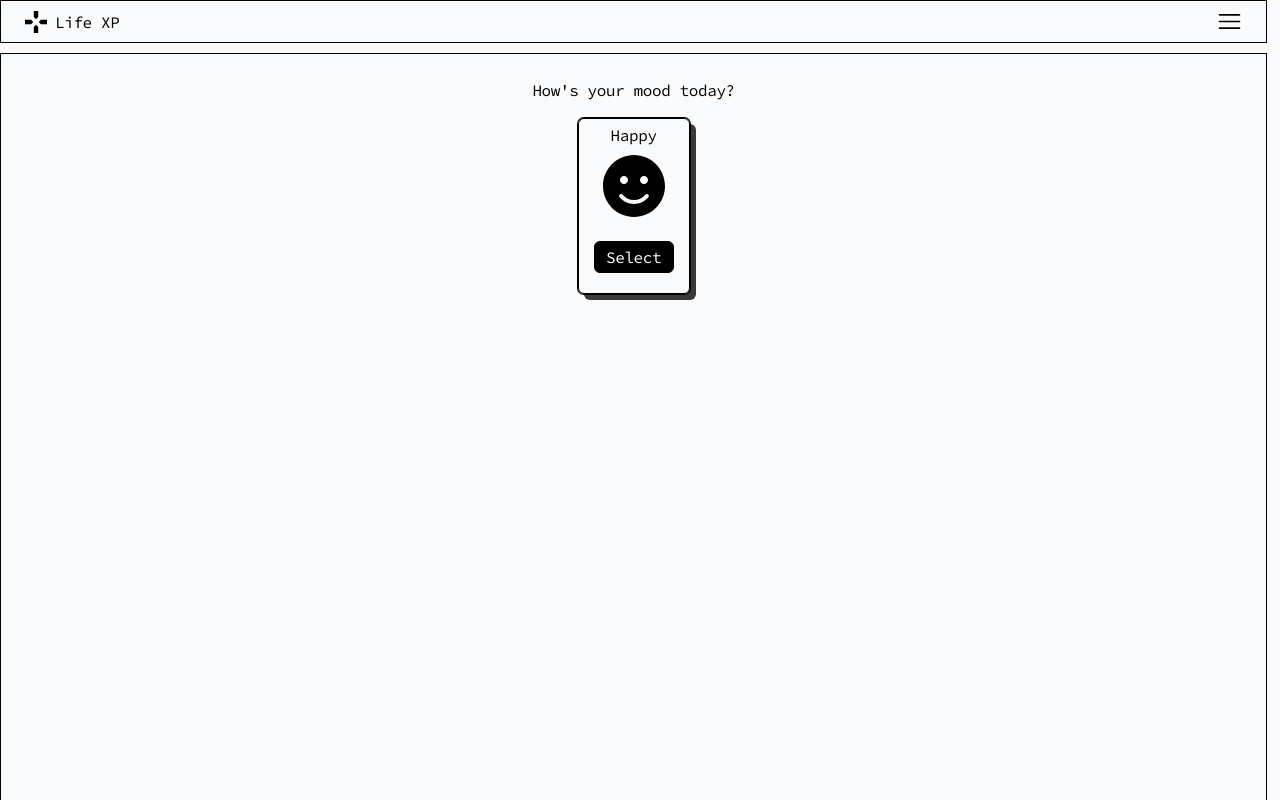
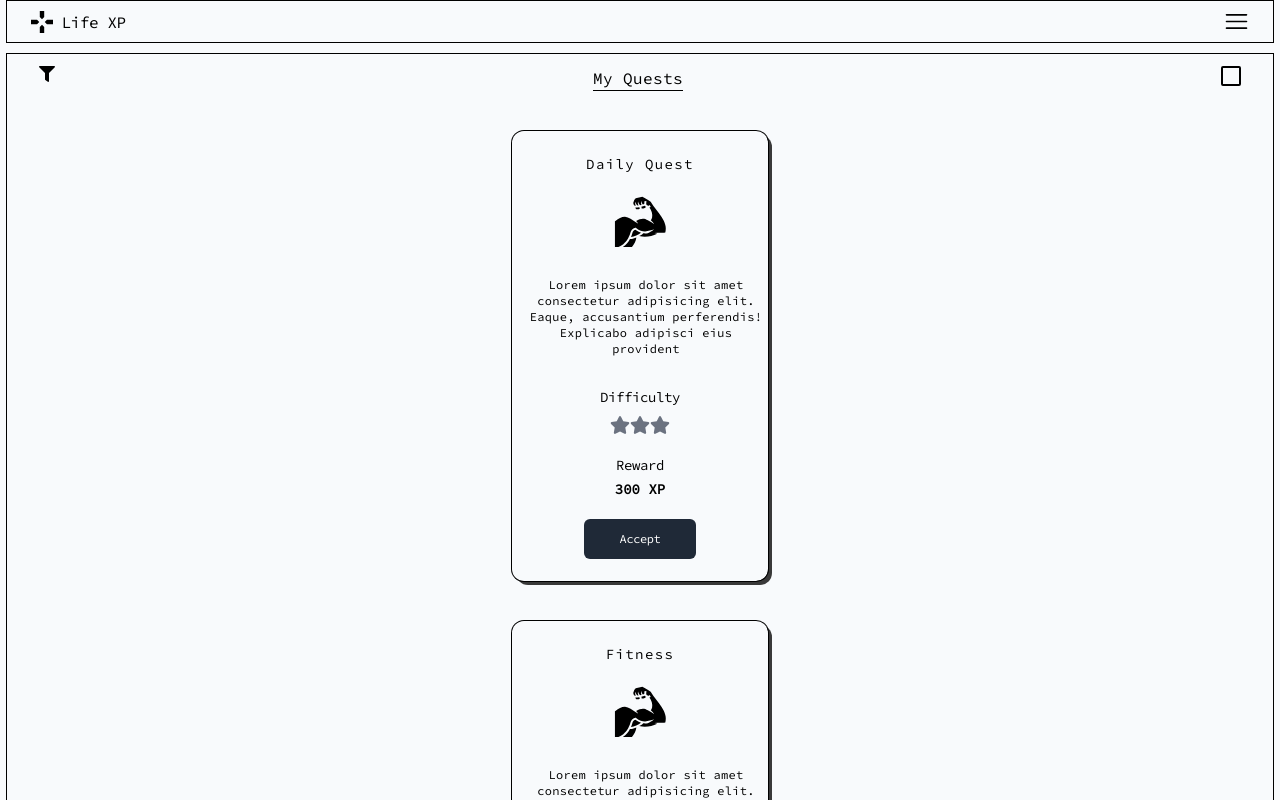
Before and after one commit to LifeXPOnline/LifeXP, a React (Vite) app: page / in a window 1280 px wide. Shown: the top 800 px of the page. Built offline with nearby package versions, Linux system fonts and the light colour scheme.

Commit message:
layout changes

```diff
--- a/src/App.tsx
+++ b/src/App.tsx
@@ -6,15 +6,15 @@ import Checkin from "./Components/CheckinPage/Checkin"
 function App() {
 
   return (
-    <div className="bg-slate-50 font-source-code-pro tracking-tight">
+    <div className="items-center bg-slate-50 font-source-code-pro tracking-tight">
       <Navbar />
       <div className="hidden">
         <Home />
       </div>
-      <div className="hidden">
+      <div className="block===">
         <Quests />
       </div>
-      <div className="block">
+      <div className="hidden">
         <Checkin />
       </div>
     </div>
--- a/src/Components/Homepage/Home.tsx
+++ b/src/Components/Homepage/Home.tsx
@@ -2,8 +2,10 @@ import Tasks from "./Tasks";
 
 const Home = ()=> {
     return(
-        <div className="border-[1.5px] border-black md:w-[99%] mt-[10px]">
-            <Tasks />
+        <div className="md:flex md:justify-center">
+            <div className="md:border-[1.5px] md:border-black md:w-[99%] mt-[10px]">
+                <Tasks />
+            </div>
         </div>
     )
 }
--- a/src/Components/Navbar.tsx
+++ b/src/Components/Navbar.tsx
@@ -23,9 +23,9 @@ const Navbar = () =>{
             </svg>
     }
     return(
-    <div >
+    <div className='md:flex md:justify-center'>
         {/* options not opened */}
-        <div className='flex flex-row justify-between py-2 border-[1.5px] border-black md:w-[99%]' >
+        <div className='flex flex-row justify-between py-2 md:border-[1.5px] md:border-black md:w-[99%]' >
             <div className='flex flex-row justify-center items-center ml-6'>
                 {/* <div><MdGamepad size = {24}/></div> */}
                 {gameIcon()}
--- a/src/Components/Questpage/MyQuests.tsx
+++ b/src/Components/Questpage/MyQuests.tsx
@@ -2,7 +2,9 @@ import Questcard from "./Questcard";
 import { FaFilter } from "react-icons/fa";
 
 const MyQuests = ()=> {
-    return(<div className="h-screen md:w-[99%] border-[1.5px] border-black mt-[10px]">
+    return(
+    <div className="md:flex md:justify-center">
+    <div className="h-full  md:w-[99%] md:border-[1.5px] md:border-black md:mt-[10px]">
         <div className="flex flex-col  items-center">
                 {/* header and options */}
                 <div className=" w-full flex flex-row justify-between mt-3">
@@ -17,9 +19,16 @@ const MyQuests = ()=> {
                     </button>
 
                 </div>
-                <Questcard />
+                <div className="flex flex-col justify-center">
+                <Questcard title="Daily Quest" reward="300 XP"/>
+                <Questcard title="Fitness" reward="500 XP" />
+                <Questcard title="Work" reward="200 XP" />
+                <Questcard title="Personal" reward="180 XP"/>
+
+                </div>
             </div>
 
+    </div>
     </div>
     )
 }
--- a/src/Components/Questpage/Questcard.tsx
+++ b/src/Components/Questpage/Questcard.tsx
@@ -1,11 +1,17 @@
 import { GiBiceps } from "react-icons/gi";
 import { FaStar } from "react-icons/fa";
 
-const Questcard = () =>{
+
+interface QuestcardProps {
+    title: string
+    reward: string
+}
+
+const Questcard: React.FC<QuestcardProps> = ({ title, reward }) =>{
     return(
         <div className="flex flex-col space-y-5 items-center justify-center rounded-xl border-black w-64 h-[450px] border-1 shadow-sharp-sm
-                    hover:translate-y-[-5px] transition-transform duration-200 cursor-default">
-            <h1 className="tracking-widest text-sm ">Fitness</h1>
+                        hover:translate-y-[-5px] mb-10 mr-10 ml-10 transition-transform duration-200 cursor-default">
+                <h1 className="tracking-widest text-sm ">{title}</h1>
 
                 <GiBiceps size={55}/>
 
@@ -24,7 +30,7 @@ return(
                 </div>
                 <div className="flex flex-col items-center">
                     <h1 className="text-sm mb-1">Reward</h1>
-                <h1 className="text-sm tracking-normal font-bold">500 XP</h1>
+                    <h1 className="text-sm tracking-normal font-bold">{reward}</h1>
                 </div>
                 <button className="bg-gray-800 text-white w-28 h-10 rounded-md text-xs hover:bg-gray-600">
                     Accept
```
Lines whose indentation alone changed are shown as unchanged.
